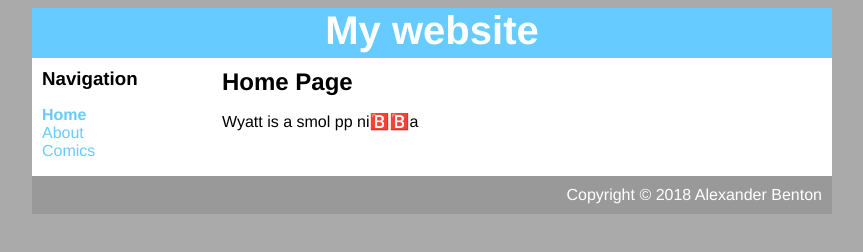
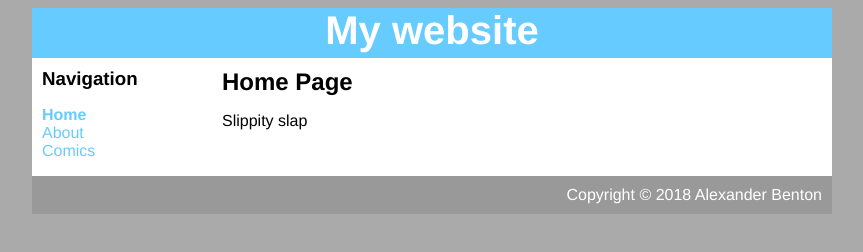
Before and after one commit to lilsoap/lilsoap.github.io, a plain HTML site: page index.html in a window 1280 px wide. Shown: the whole page, without its empty margins (208-1071 px from the left). Drawn offline with Linux system fonts and the light colour scheme.

Commit message:
Update index.html

```diff
--- a/index.html
+++ b/index.html
@@ -22,7 +22,7 @@
         </div>
         <div class="main">
           <h2>Home Page</h2>
-          <p>Wyatt is a smol pp ni🅱️🅱️a</p>
+          <p>Slippity slap</p>
         </div>
       </div>
       <div class="footer">
```
